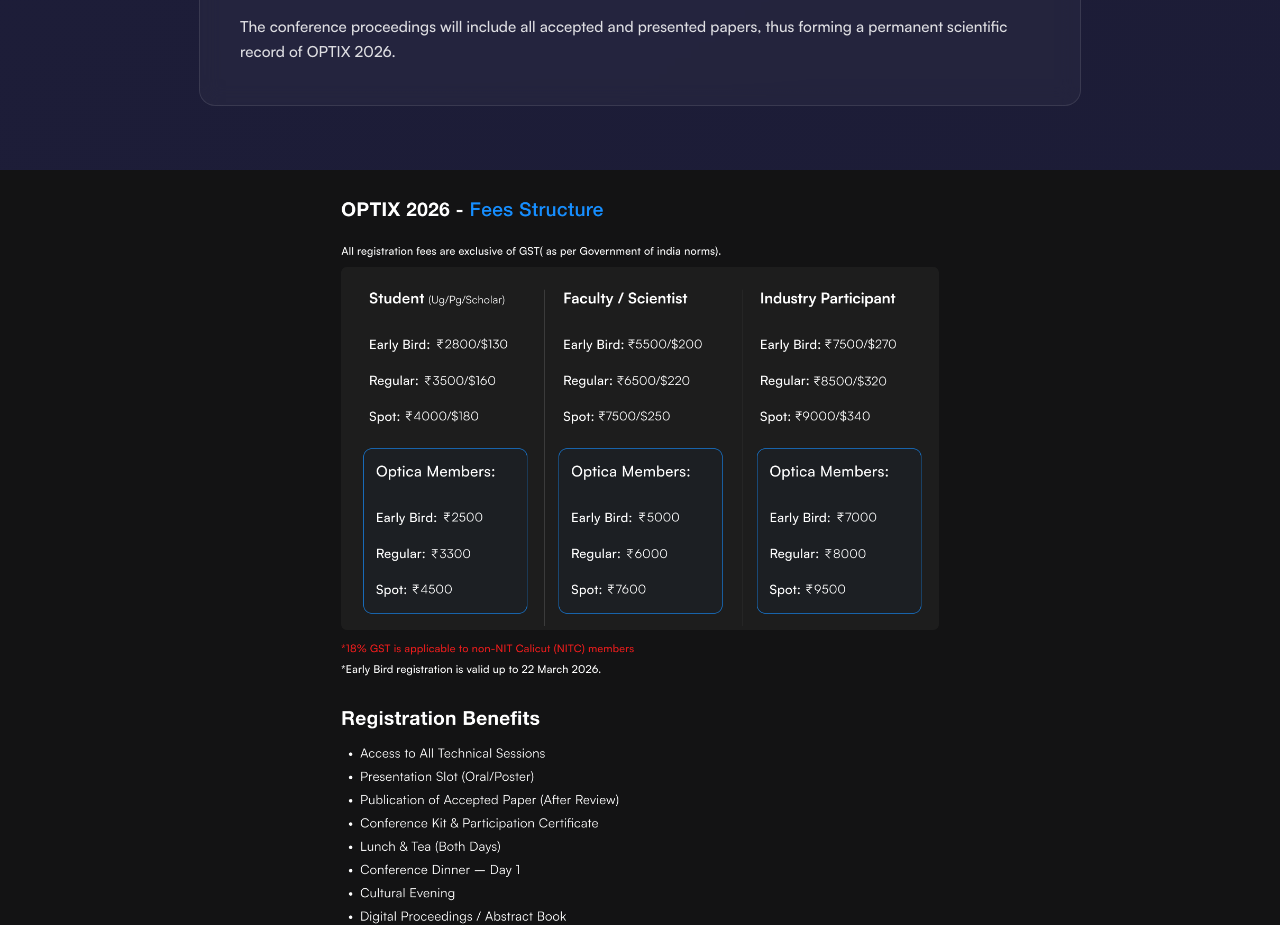
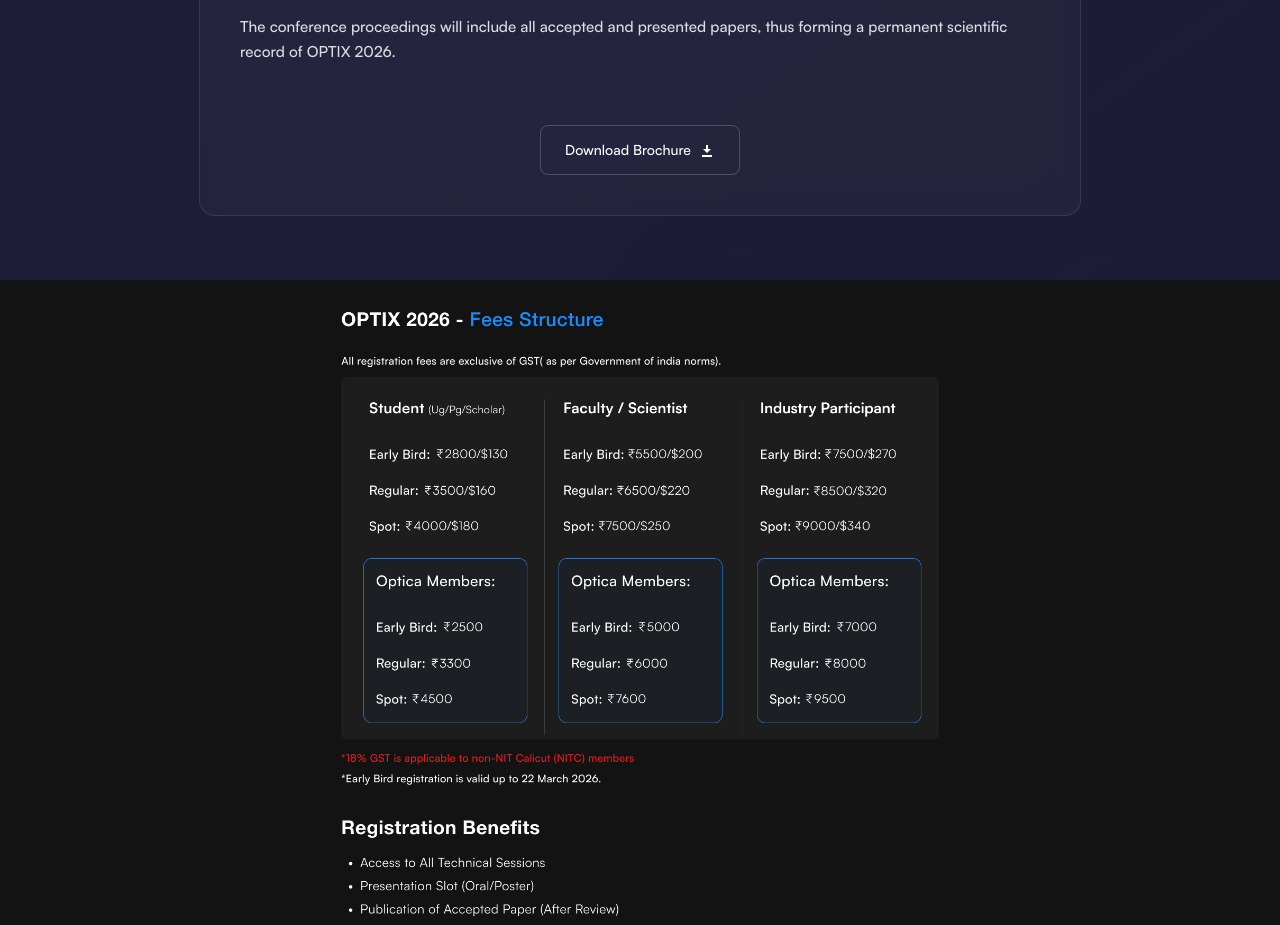
Before and after one commit to AFarHitman7/optix-conference, a React (Vite) app: page / in a window 1280 px wide. Shown: the part 3560-4485 px from the top of the page. Built offline with nearby package versions, Linux system fonts and the light colour scheme.

Commit message:
abstract sub link change

```diff
--- a/src/pages/AboutPage.jsx
+++ b/src/pages/AboutPage.jsx
@@ -87,7 +87,7 @@
 
             <div className={styles.mediaWrapper}>
               <img
-                src="https://placehold.co/600x400/141428/FFF?text=Optica+Team"
+                src={prev3}
                 alt="Optica Student Chapter"
                 className={styles.singleImage}
               />
@@ -125,7 +125,7 @@
               <div className={styles.imageStack}>
                 <img src={prev1} alt="Workshops" />
                 <img src={prev2} alt="Exhibition" />
-                <img src={prev3} alt="Talks" />
+                <img src="" alt="Talks" />
               </div>
             </div>
           </section>
--- a/src/pages/Register.jsx
+++ b/src/pages/Register.jsx
@@ -47,14 +47,18 @@
 
   /* ---------------- Abstract Upload Links ---------------- */
   const abstractUploadLinks = {
-    "Laser & Laser Technology": "https://forms.gle/laser-physics-upload",
+    "Laser & Laser Technology":
+      "https://drive.google.com/drive/folders/1bFySP594DGSTH0_WGSjUL8WMCu_GJ6vg?usp=drive_link",
     "Metamaterials & Photonic Crystals":
-      "https://forms.gle/quantum-optics-upload",
-    Optofluidics: "https://forms.gle/fiber-optics-upload",
-    "Quantum Optics": "https://forms.gle/fiber-optics-upload",
+      "https://drive.google.com/drive/folders/1O-S1KLiYwbnPTLuXTqzAO_69BHR-WY_j?usp=drive_link",
+    Optofluidics:
+      "https://drive.google.com/drive/folders/1RNtsxENyqK6raelSaMk1Mbvx-qrF3cM9?usp=drive_link",
+    "Quantum Optics":
+      "https://drive.google.com/drive/folders/10SHqxfv74FoQr4BwlNeKDeIGCdPCM6T3?usp=sharing",
     "Nonlinear and Optical Materials":
-      "https://forms.gle/photonics-applications-upload",
-    "Applied Optics": "https://forms.gle/optical-materials-upload",
+      "https://drive.google.com/drive/folders/1Ip1w4D8FQodHYckCKhiCQkP8nquSB1Mb?usp=drive_link",
+    "Applied Optics":
+      "https://drive.google.com/drive/folders/1qrEiQVRWwf-NjcZExtOdMOqlvRBnj3c0?usp=drive_link",
   };
 
   /* ---------------- Pricing ---------------- */
--- a/src/pages/TechnicalProgramme.jsx
+++ b/src/pages/TechnicalProgramme.jsx
@@ -13,11 +13,11 @@
             The OPTIX 2026 conference, the International Conference on Optics,
             Lasers & Photonics, has a remarkably interesting technical
             programme. There are ample opportunities for the exchange of ideas
-            and collaboration. The technical programme includes keynote
-            speeches by experts in the field, poster sessions of the work of
-            the participants, and various sessions along with cultural events.
-            Taken together, these features of the OPTIX 2026 conference
-            facilitate networking and knowledge sharing among the participants.
+            and collaboration. The technical programme includes keynote speeches
+            by experts in the field, poster sessions of the work of the
+            participants, and various sessions along with cultural events. Taken
+            together, these features of the OPTIX 2026 conference facilitate
+            networking and knowledge sharing among the participants.
           </p>
 
           <h3>Keynote & Invited Talks</h3>
@@ -26,21 +26,20 @@
             personalities from universities, research organizations, and
             industry. They will present their views on the latest developments
             in the field of optics and photonics and will also present their
-            expectations regarding future trends and directions in these
-            fields, with special emphasis on OPTIX and the latest developments
-            in the field of optics and photonics.
+            expectations regarding future trends and directions in these fields,
+            with special emphasis on OPTIX and the latest developments in the
+            field of optics and photonics.
           </p>
 
           <h3>Oral Presentations</h3>
           <p>
-            The conference includes sessions where the participants will
-            discuss a wide range of topics such as laser technology, quantum
-            optics, and photonic materials. These sessions will provide an
-            appropriate forum for the participants to present their latest
-            results in the field of laser technology and quantum optics and to
-            get constructive feedback from their peers. Other topics to be
-            discussed include optical sensing, fiber optics, and applied
-            photonics.
+            The conference includes sessions where the participants will discuss
+            a wide range of topics such as laser technology, quantum optics, and
+            photonic materials. These sessions will provide an appropriate forum
+            for the participants to present their latest results in the field of
+            laser technology and quantum optics and to get constructive feedback
+            from their peers. Other topics to be discussed include optical
+            sensing, fiber optics, and applied photonics.
           </p>
 
           <h3>Poster Presentations</h3>
@@ -74,6 +73,21 @@
             The conference proceedings will include all accepted and presented
             papers, thus forming a permanent scientific record of OPTIX 2026.
           </p>
+          <div className={styles.downloadSection}>
+            <a className={styles.downloadButton}>
+              Download Brochure
+              <svg
+                width="16"
+                height="16"
+                viewBox="0 0 16 16"
+                fill="none"
+                xmlns="http://www.w3.org/2000/svg"
+              >
+                <path d="M8 11L4 7H7V3H9V7H12L8 11Z" fill="currentColor" />
+                <path d="M3 13H13V15H3V13Z" fill="currentColor" />
+              </svg>
+            </a>
+          </div>
         </div>
       </div>
     </section>
```
